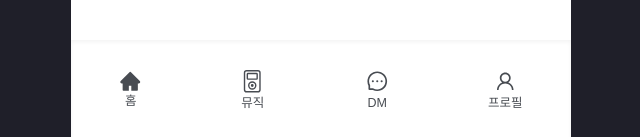
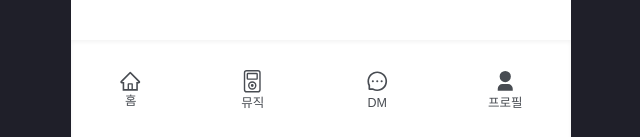
Before and after one commit to bm4656/FE-What_Song, a Next.js app: page /home in a window 1280 px wide. Shown: the part 660-797 px from the top of the page, without its empty margins (319-959 px from the left). Built offline with nearby package versions, Linux system fonts and the light colour scheme.

Commit message:
feat: Navbar 페이지별 아이콘 수정

```diff
--- a/src/app/home/page.tsx
+++ b/src/app/home/page.tsx
@@ -4,7 +4,7 @@ export default function HomePage() {
 	return (
 		<div className="flex">
 			home
-			<Navbar />
+			<Navbar tab="profile" />
 		</div>
 	);
 }
--- a/src/components/Navbar/Navbar.tsx
+++ b/src/components/Navbar/Navbar.tsx
@@ -1,23 +1,32 @@
 import Link from 'next/link';
-import { AiOutlineHome, AiFillHome, AiOutlineMessage, AiFillMessage, AiOutlineUser } from 'react-icons/ai';
+import { AiOutlineHome, AiFillHome, AiOutlineMessage, AiFillMessage } from 'react-icons/ai';
 import { BsMusicPlayer, BsFillMusicPlayerFill } from 'react-icons/bs';
+import { RiUser3Line, RiUser3Fill } from 'react-icons/ri';
 
-export default function Navbar() {
+type Props = {
+	tab: string;
+};
+
+export default function Navbar({ tab }: Props) {
 	return (
 		<nav className="shadow-inner text-[#484C52] flex justify-around items-center h-40 absolute bottom-0 w-full">
 			<Link className="text-xl flex flex-col items-center" href="/home">
-				<AiFillHome className="text-4xl" />홈
+				{tab === 'home' ? <AiFillHome className="text-4xl" /> : <AiOutlineHome className="text-4xl" />}홈
 			</Link>
 			<Link className="text-xl flex flex-col items-center" href="/music">
-				<BsMusicPlayer className="text-4xl m-1" />
+				{tab === 'music' ? (
+					<BsFillMusicPlayerFill className="text-4xl m-1" />
+				) : (
+					<BsMusicPlayer className="text-4xl m-1" />
+				)}
 				뮤직
 			</Link>
 			<Link className="text-xl flex flex-col items-center" href="/dm">
-				<AiOutlineMessage className="text-4xl m-1" />
+				{tab === 'dm' ? <AiFillMessage className="text-4xl m-1" /> : <AiOutlineMessage className="text-4xl m-1" />}
 				DM
 			</Link>
 			<Link className="text-xl flex flex-col items-center" href="/profile">
-				<AiOutlineUser className="text-4xl m-1" />
+				{tab === 'profile' ? <RiUser3Fill className="text-4xl m-1" /> : <RiUser3Line className="text-4xl m-1" />}
 				프로필
 			</Link>
 		</nav>
```
